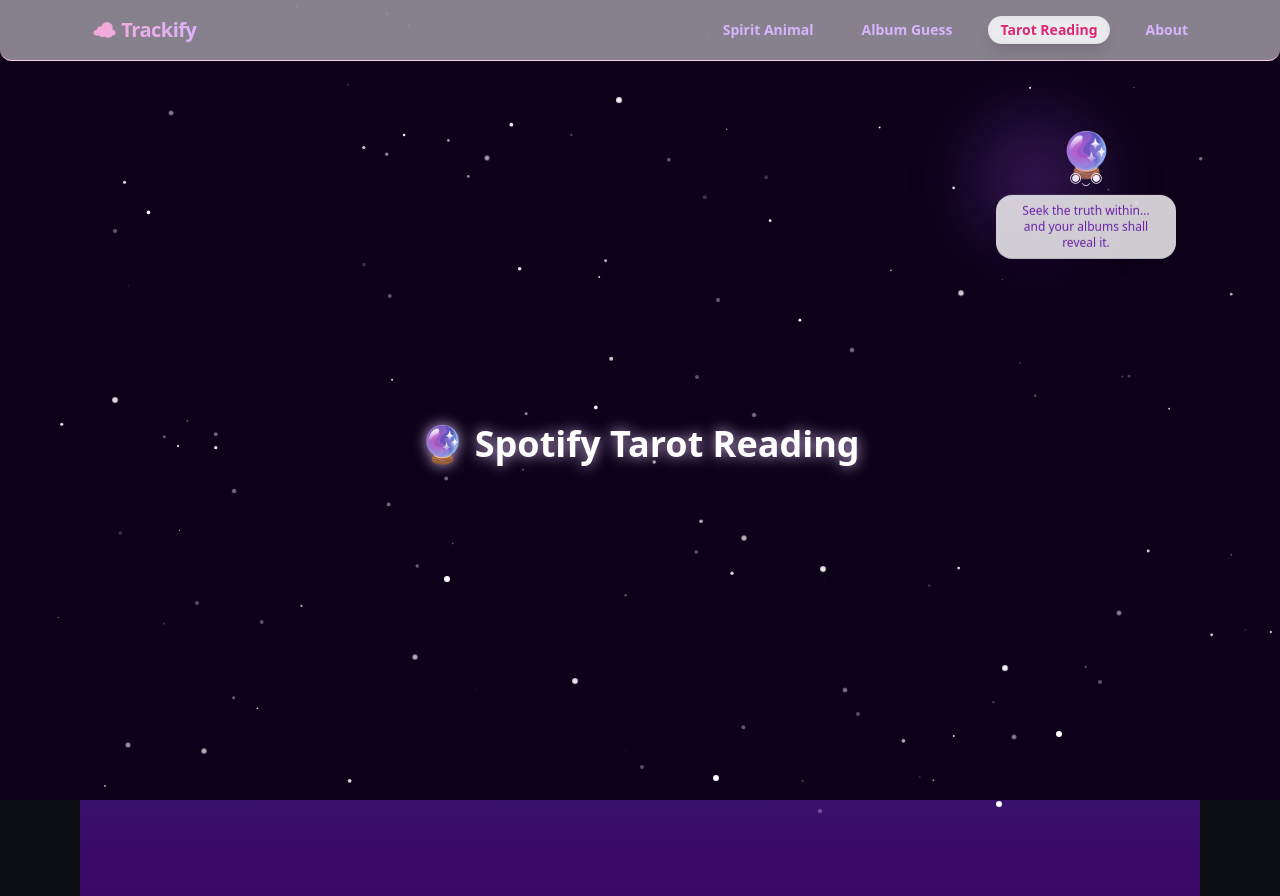
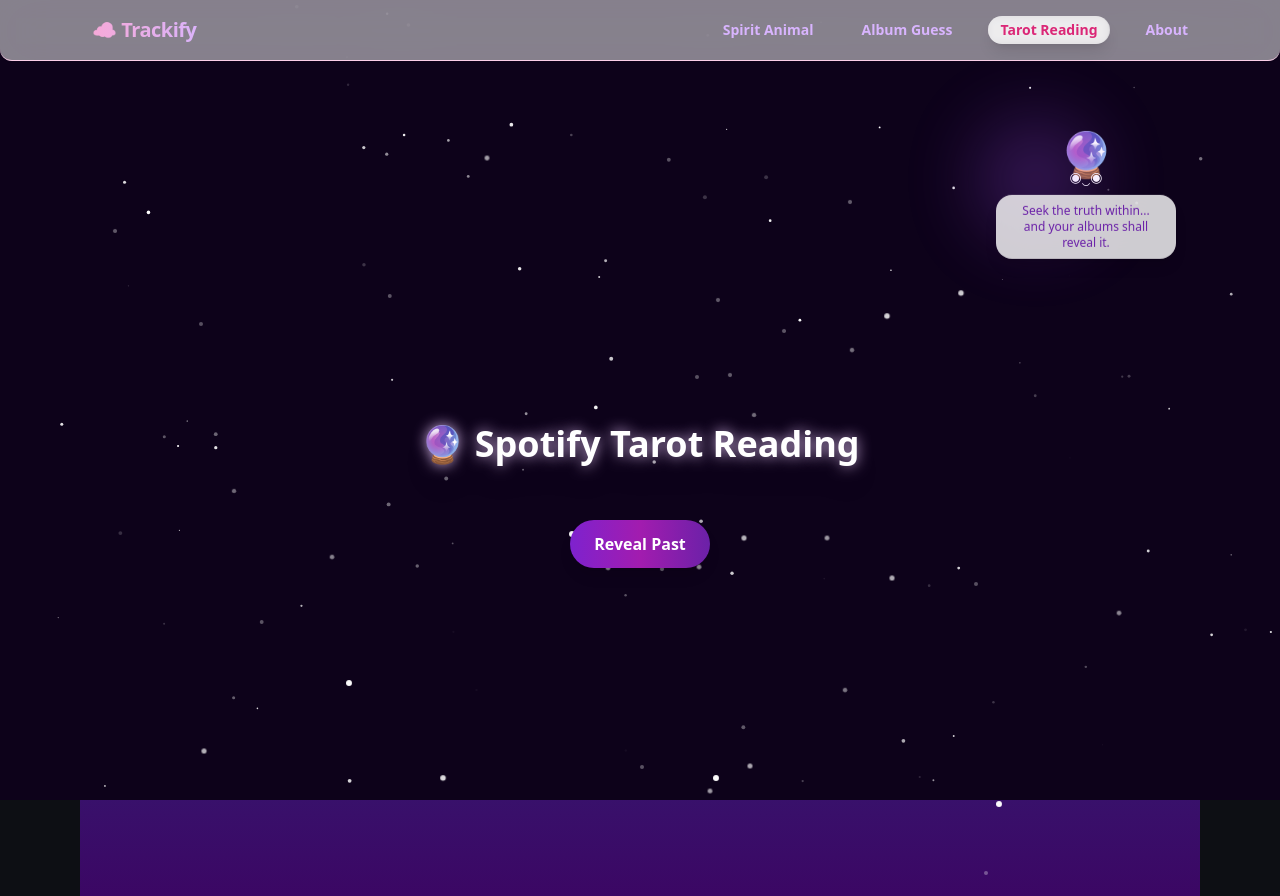
Before and after one commit to renaissancejlc/trackify, a React (Vite) app: page /tarot in a window 1280 px wide. Built offline with nearby package versions, Linux system fonts and the light colour scheme.

Commit message:
Update TarotReading.tsx

```diff
--- a/src/pages/TarotReading.tsx
+++ b/src/pages/TarotReading.tsx
@@ -218,12 +218,27 @@
         <h1 className="text-4xl font-bold mb-3 text-white drop-shadow-xl animate-pulse-glow">🔮 Spotify Tarot Reading</h1>
         <p className="text-indigo-300 mb-6 text-sm">Let your top albums reveal the story of your past, present, and future.</p>
         {drawnCards.length < 3 && (
-          <button
-            onClick={drawNextCard}
-            className="px-6 py-3 bg-gradient-to-r from-purple-700 via-fuchsia-700 to-purple-800 hover:brightness-110 transition rounded-full text-white font-bold shadow-lg"
-          >
-            Reveal {["Past", "Present", "Future"][drawnCards.length]}
-          </button>
+          <div className="relative group">
+            <div className="absolute inset-0 z-10 pointer-events-none group-hover:opacity-0 transition-opacity duration-500">
+              {Array.from({ length: 15 }).map((_, i) => (
+                <div
+                  key={i}
+                  className="absolute w-1 h-1 bg-white rounded-full opacity-60"
+                  style={{
+                    top: `${Math.random() * 100}%`,
+                    left: `${Math.random() * 100}%`,
+                    animation: `starTwinkle ${2 + Math.random() * 3}s ease-in-out infinite`,
+                  }}
+                />
+              ))}
+            </div>
+            <button
+              onClick={drawNextCard}
+              className="relative z-20 px-6 py-3 bg-gradient-to-r from-purple-700 via-fuchsia-700 to-purple-800 hover:brightness-110 transition rounded-full text-white font-bold shadow-lg"
+            >
+              Reveal {["Past", "Present", "Future"][drawnCards.length]}
+            </button>
+          </div>
         )}
 
         {drawnCards.length > 0 && (
```
